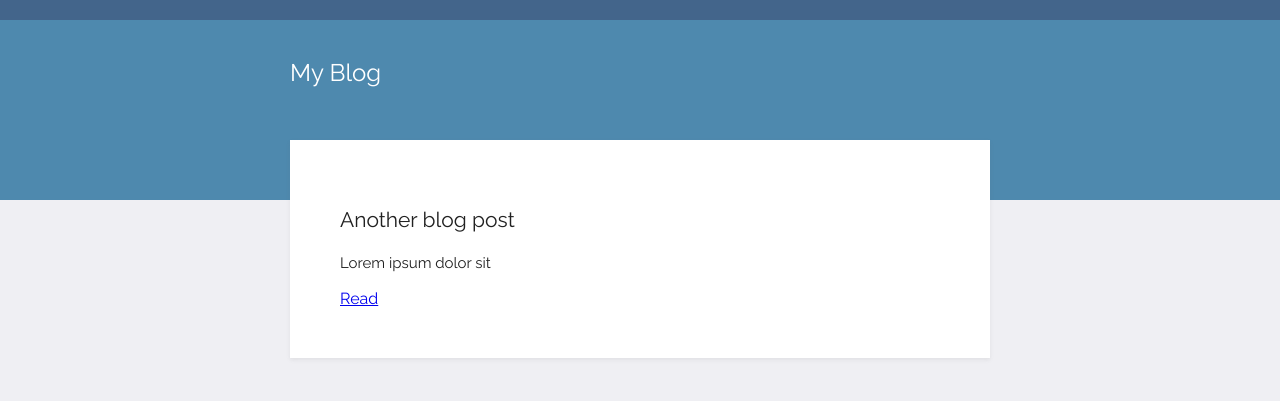
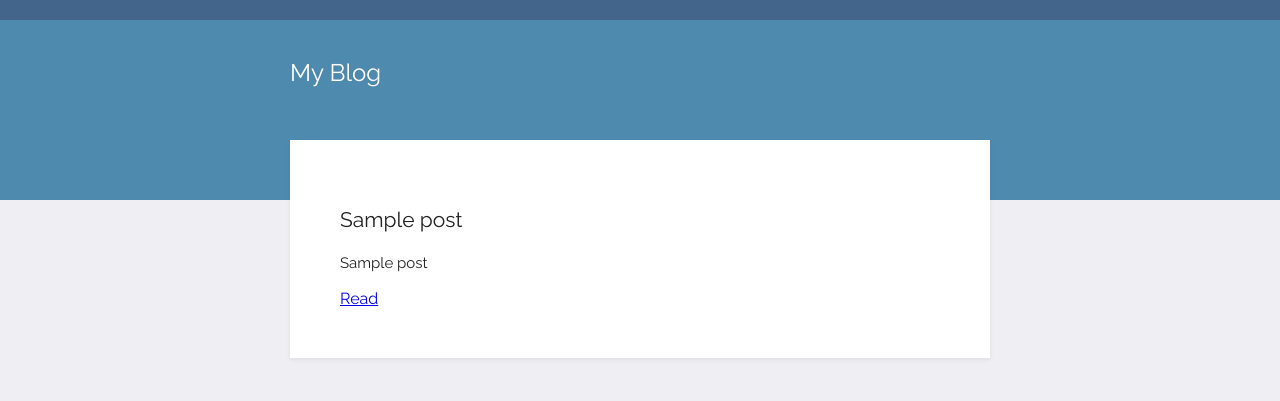
Before and after one commit to KesterDaniel/flask_blog, a Flask app: template templates/index.html in a window 1280 px wide. Shown: the top 401 px of the page. Run offline with Flask 2, Linux system fonts and the light colour scheme; the template is opened without the code that fills it: most values are stand-ins (such as "Sample title", 1, 10 or a date in 2020).

Commit message:
rendering all blogs on the page

```diff
--- a/main.py
+++ b/main.py
@@ -9,7 +9,7 @@ app = Flask(__name__)
 def home():
     with open("blog-data.json") as blog_file:
         blog_data = json.load(blog_file)
-    return render_template("index.html", blog_post=blog_data)
+    return render_template("index.html", blog_posts=blog_data)
 
 if __name__ == "__main__":
     app.run(debug=True)
--- a/templates/index.html
+++ b/templates/index.html
@@ -11,14 +11,15 @@
     <div class="top">
         <div class="title"><h1>My Blog</h1></div>
     </div>
-
-    <div class="content">
-        <div class="card">
-            <h2>Another blog post</h2>
-            <p class="text">Lorem ipsum dolor sit </p>
-            <a href="#">Read</a>
+    {% for post in blog_posts %}
+        <div class="content">
+            <div class="card">
+                <h2>{{ post["title"] }}</h2>
+                <p class="text">{{ post["subtitle"] }}</p>
+                <a href="#">Read</a>
+            </div>
         </div>
-    </div>
+    {% endfor %}
 </div>
 </body>
 <footer>
```
